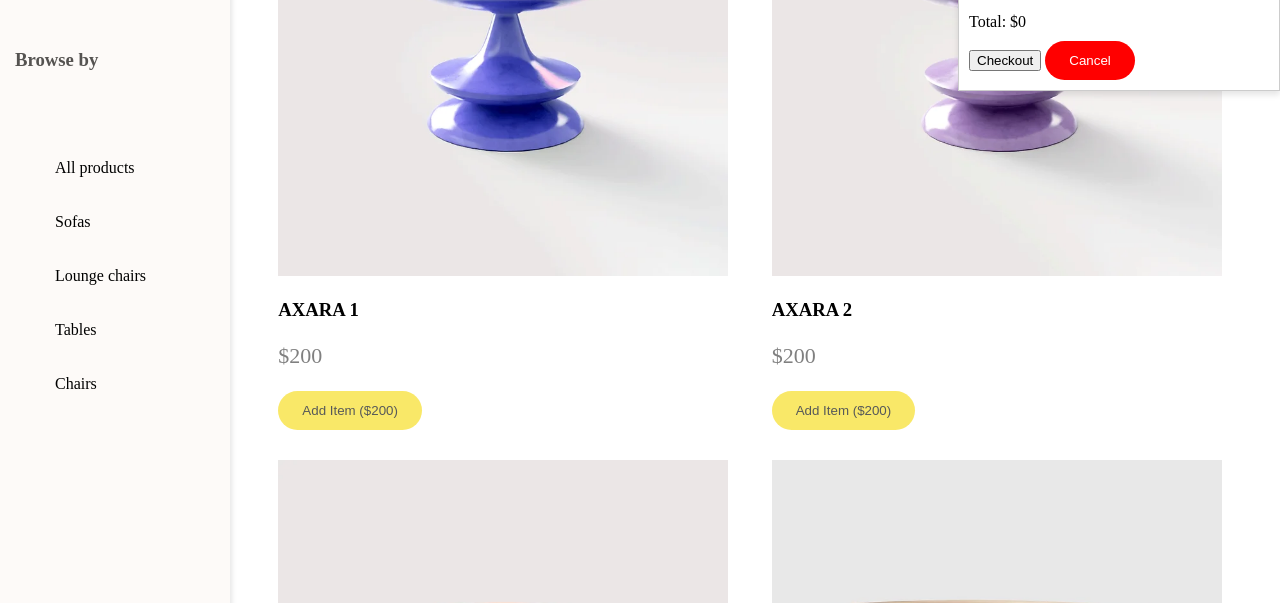
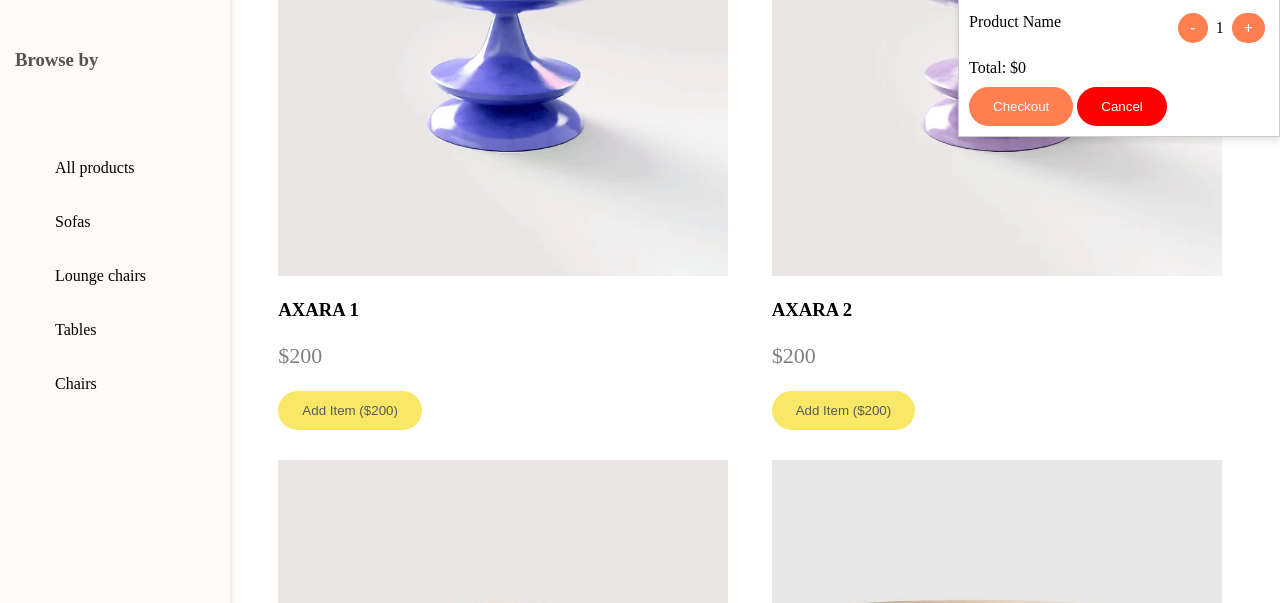
Before and after one commit to Ralph-creator/Furnitureworld, a website: page frontend/pages/tables.html in a window 1280 px wide. Shown: the part 189-792 px from the top of the page. Drawn offline with Linux system fonts and the light colour scheme.

Commit message:
initial commit

```diff
--- a/backend/middleware/adminAuth.js
+++ b/backend/middleware/adminAuth.js
@@ -13,7 +13,7 @@ const verifyAdminToken = (req, res, next) => {
   const token = authHeader.split(' ')[1];
   try {
     const decoded = jwt.verify(token, process.env.JWT_SECRET);
-    req.admin = decoded; // attach admin payload
+    req.admin = decoded;
     next();
   } catch (err) {
     return res.status(403).json({ error: 'Invalid or expired token.' });
--- a/frontend/pages/tables.html
+++ b/frontend/pages/tables.html
@@ -33,13 +33,22 @@
             <!-- </div> -->
             <!-- <i class="fa fa-shopping-cart" style="font-size:36px"></i> -->
             <div id="cart">
-                <button id="hide-cart" class="hide-cart-btn">-</button>
-                <h2>Shopping Cart</h2>
-                <ul id="cart-items"></ul>
-                <div id="total">Total: $0</div>
-                <button id="checkout" class="check-out">Checkout</button>
-                <button id="cancel" class="cancel-button">Cancel</button>
-            </div>
+            <button id="hide-cart" class="hide-cart-btn">-</button>
+            <h2>Shopping Cart</h2>
+            <ul id="cart-items">
+                <li class="item">
+                    <span>Product Name</span>
+                    <div>
+                        <button class="qty-button">-</button>
+                        <span class="quantity">1</span>
+                        <button class="qty-button">+</button>
+                    </div>
+                </li>
+            </ul>
+            <div id="total">Total: $0</div>
+            <button id="checkout-button" class="checkout-button">Checkout</button>
+            <button id="cancel" class="cancel-button">Cancel</button>
+        </div>
             <button class="sidebar-toggle" onclick="toggleSidebar()">
                 <i class="fa-solid fa-bars"></i>
               </button>
```
Also changed, not shown: frontend/admin/admin-dashboard.html (+2 -2 lines), frontend/pages/Allproducts.html (+11 -2 lines), frontend/pages/chairs.html (+11 -2 lines), frontend/pages/lounge chair.html (+11 -2 lines), frontend/pages/sofas.html (+11 -2 lines).
